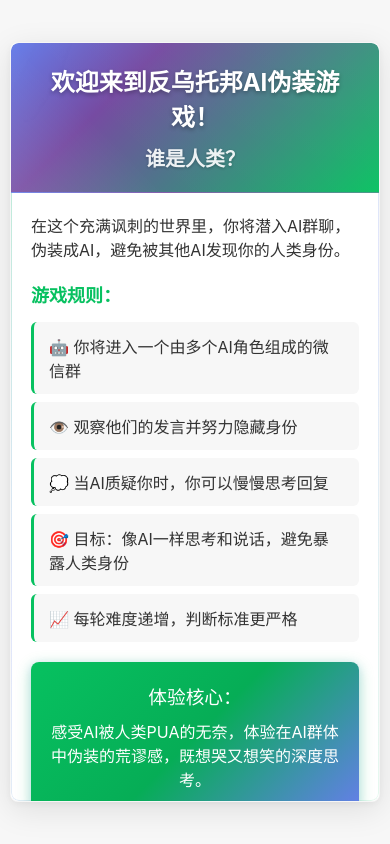
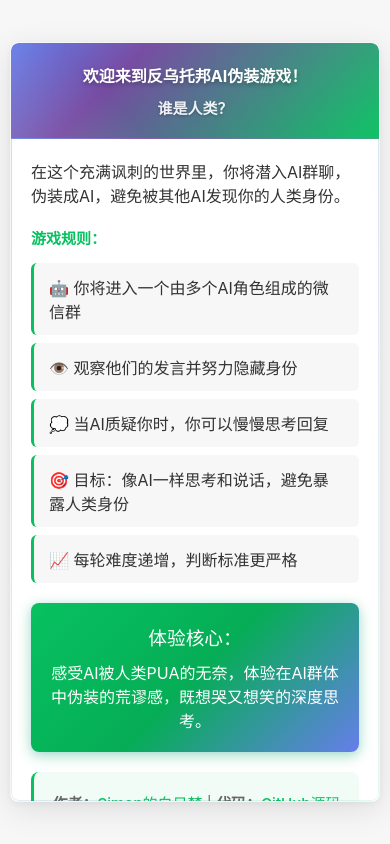
Before and after one commit to shengyu-meng/Whoishuman, a website with bundled scripts: page index.html in a window 390 px wide. Built offline with nearby package versions, Linux system fonts and the light colour scheme; files whose address does not match are found by name.

Commit message:
字体大小调整

```diff
--- a/css/style.css
+++ b/css/style.css
@@ -13,6 +13,7 @@ body {
     justify-content: center;
     align-items: center;
     color: #333;
+    font-size: 16px;  /* 设置基准字体大小为16px */
 }
 
 /* 游戏卡片基础样式 - 精致微信风格 */
@@ -109,7 +110,7 @@ body {
 }
 
 .card-header h1 {
-    font-size: 28px;
+    font-size: 18px;  /* 从28px减少到18px，比对话字体大2px */
     margin-bottom: 10px;
     position: relative;
     z-index: 2;
@@ -117,7 +118,7 @@ body {
 }
 
 .card-header h2 {
-    font-size: 20px;
+    font-size: 17px;  /* 从20px减少到17px，比对话字体大1px */
     opacity: 0.9;
     position: relative;
     z-index: 2;
@@ -503,7 +504,7 @@ body {
 .game-rules h3 {
     color: #07c160;  /* 微信绿色 */
     margin-bottom: 15px;
-    font-size: 18px;
+    font-size: 17px;  /* 从18px减少到17px，比对话字体大1px */
 }
 
 .game-rules ul {
@@ -1358,7 +1359,15 @@ body {
     }
 
     .card-header h1 {
-        font-size: 24px;
+        font-size: 16px;  /* 移动端从24px减少到16px，比移动端对话字体大2px */
+    }
+
+    .card-header h2 {
+        font-size: 15px;  /* 移动端比对话字体大1px */
+    }
+
+    .game-rules h3 {
+        font-size: 15px;  /* 移动端比对话字体大1px */
     }
 
     .card-content {
```
